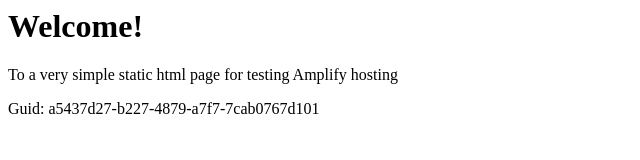
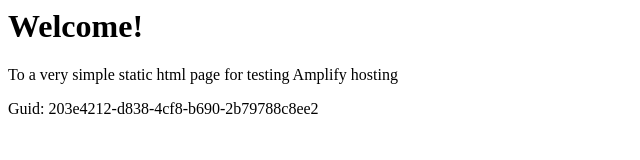
Before and after one commit to aws-aemilia-pdx/Github-PR-Commit-Integration-Test-DoNotTouch-GitHubWebhookPushCanaryTest-v1-gamma-us-west-2, a website: page src/index.html in a window 1280 px wide. Shown: the full height of the page, 0-640 px from the left. Drawn offline with Linux system fonts and the light colour scheme.

Commit message:
commit from integ tests

```diff
--- a/src/index.html
+++ b/src/index.html
@@ -12,6 +12,6 @@
 <body>
     <h1>Welcome!</h1>
     <p>To a very simple static html page for testing Amplify hosting</p>
-    <p>Guid: a5437d27-b227-4879-a7f7-7cab0767d101</p></body>
+    <p>Guid: 203e4212-d838-4cf8-b690-2b79788c8ee2</p></body>
 
 </html>
```
